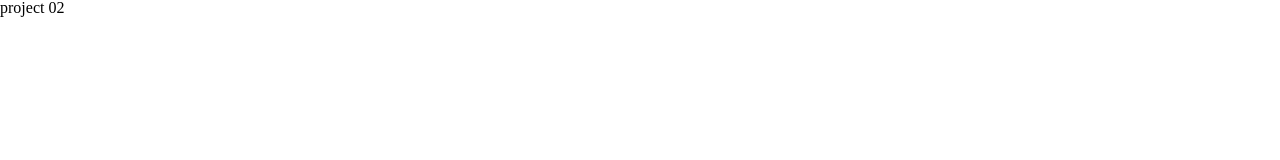
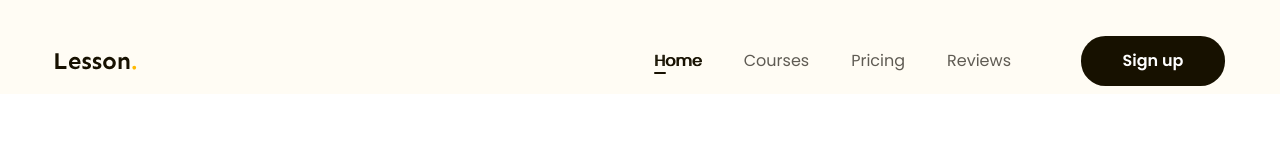
Before and after one commit to Le-Hung-020903/f8-htmlcss-02, a plain HTML site: page index.html in a window 1280 px wide. Drawn offline with Linux system fonts and the light colour scheme.

Commit message:
Create header

```diff
--- a/asset/css/style.css
+++ b/asset/css/style.css
@@ -0,0 +1,80 @@
+* {
+    box-sizing: border-box;
+}
+html {
+    font-size: 62.5%;
+}
+body {
+    font-size: 1.6rem;
+    font-family: "Poppins", sans-serif;
+    /* font-family: "Sen", sans-serif; */
+}
+/* ------------------- COMMON ------------------- */
+a {
+    text-decoration: none;
+}
+.main-content {
+    width: 1170px;
+    margin: 0 auto;
+    max-width: calc(100% - 48px);
+}
+.btn {
+    display: inline-block;
+    padding: 17px 16px;
+    min-width: 118px;
+    font-weight: 600;
+    font-size: 1.6rem;
+    text-align: center;
+    color: #ffffff;
+    background: #171100;
+    border-radius: 24.5px;
+}
+
+/* ------------------- HEADER ------------------- */
+.header {
+    background: #fffcf4;
+}
+.header.fixed {
+    position: sticky;
+    top: -28px;
+}
+.header .body {
+    display: flex;
+    align-items: center;
+    padding: 36px 0 8px;
+}
+.nav {
+    margin-left: auto;
+}
+.nav ul {
+    display: flex;
+}
+.nav a {
+    position: relative;
+    padding: 8px 21px;
+    font-size: 1.6rem;
+    color: #5f5b53;
+}
+.nav a:hover,
+.nav li.active a {
+    /* font-weight: 600; */
+    color: #171100;
+    text-shadow: 1px 0 0 currentColor;
+}
+.nav li.active a::after {
+    position: absolute;
+    left: 21px;
+    bottom: 6px;
+    display: inline-block;
+    content: "";
+    width: 12px;
+    height: 2px;
+    border-radius: 1px;
+    background: #171100;
+}
+.header .sign-up-btn {
+    min-width: 144px;
+}
+.header .action {
+    margin-left: 49px;
+}
--- a/index.html
+++ b/index.html
@@ -7,6 +7,12 @@
     <meta name="viewport" content="width=device-width, initial-scale=1.0">
     <!--? Reset css -->
     <link rel="stylesheet" href="./asset/css/reset.css">
+    <!--? Embed fonts -->
+    <link rel="preconnect" href="https://fonts.googleapis.com">
+    <link rel="preconnect" href="https://fonts.gstatic.com" crossorigin>
+    <link
+        href="https://fonts.googleapis.com/css2?family=Poppins:ital,wght@0,400;0,600;1,400&family=Sen:wght@700&display=swap"
+        rel="stylesheet">
     <!--? Style css -->
     <link rel="stylesheet" href="./asset/css/style.css">
 
@@ -14,7 +20,39 @@
 </head>
 
 <body>
-    <h1>project 02</h1>
+    <main style="height: 1000px;">
+        <!--? Header -->
+        <header class="header fixed">
+            <div class="main-content">
+                <div class="body">
+                    <!--? logo  -->
+                    <img src="./asset/img/logo.svg" alt="Lesson." class="logo">
+                    <!--? Navigation -->
+                    <nav class="nav">
+                        <ul>
+                            <li class="active">
+                                <a href="#!">Home</a>
+                            </li>
+                            <li>
+                                <a href="#!">Courses</a>
+                            </li>
+                            <li>
+                                <a href="#!">Pricing</a>
+                            </li>
+                            <li>
+                                <a href="#!">Reviews</a>
+                            </li>
+                        </ul>
+                    </nav>
+                    <!--? Action -->
+                    <div class="action">
+                        <a href="#!" class="btn sign-up-btn">Sign up</a>
+                    </div>
+                </div>
+            </div>
+        </header>
+        <!--? Hero -->
+    </main>
 </body>
 
 </html>
```
Also changed, not shown: asset/img/logo.svg (added).
